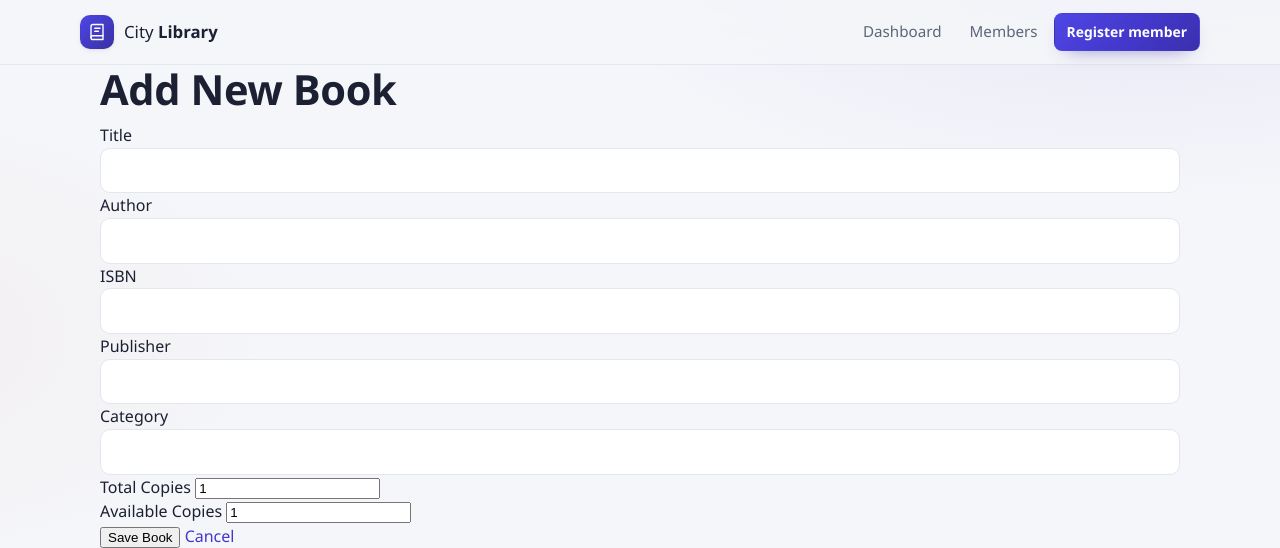
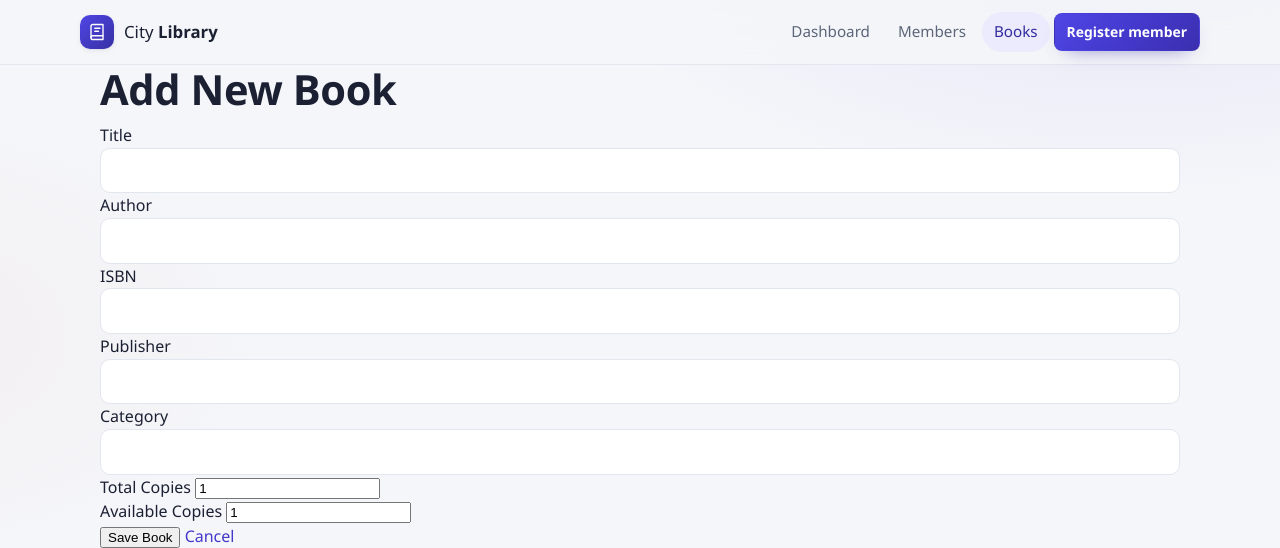
Before and after one commit to Bhumika-T/agile_abl, a Flask app: page /books/add in a window 1280 px wide. Shown: the top 548 px of the page. Run offline with Flask 3, Linux system fonts and the light colour scheme; parts of the project's set-up code (start-up, migrations or seed data) failed here and were passed over.

Commit message:
feat(books): add books navigation link

```diff
--- a/app/templates/base.html
+++ b/app/templates/base.html
@@ -24,6 +24,7 @@
       <nav class="nav" aria-label="Primary">
         <a class="nav-link {{ 'is-active' if request.endpoint == 'main.index' }}" href="{{ url_for('main.index') }}">Dashboard</a>
         <a class="nav-link {{ 'is-active' if request.endpoint and request.endpoint.startswith('members.') }}" href="{{ url_for('members.list_members') }}">Members</a>
+        <a class="nav-link {{ 'is-active' if request.endpoint and request.endpoint.startswith('books.') }}" href="{{ url_for('books.list_books') }}">Books</a>
         <a class="btn btn-primary btn-sm" href="{{ url_for('members.register') }}">Register member</a>
       </nav>
     </div>
```
